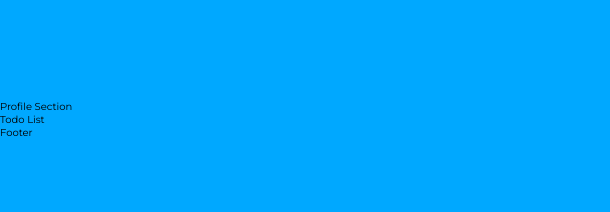
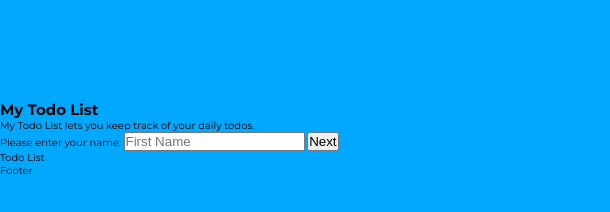
Before and after one commit to EdwardShanahan07/my-todo-list, a plain HTML site: page index.html in a window 1280 px wide. Shown: the full height of the page, 0-610 px from the left. Drawn offline with Linux system fonts and the light colour scheme.

Commit message:
Add profile section elements

```diff
--- a/index.html
+++ b/index.html
@@ -24,7 +24,19 @@
     <!-- Container -->
     <main class="container">
         <!-- Profile Section -->
-        <section class="section-profile">Profile Section</section>
+        <section id="profile" class="section-profile">
+            <div class="profile-text">
+                <h1>My Todo List</h1>
+
+                <p>My Todo List lets you keep track of your daily todos.</p>
+            </div>
+
+            <form class="profile-form">
+                <label for="username">Please enter your name:</label>
+                <input type="text" id="username" name="username" placeholder="First Name" required>
+                <button class="btn">Next</button>
+            </form>
+        </section>
         <!-- Todo List Section -->
         <section class="section-todo-list">Todo List</section>
     </main>
```
